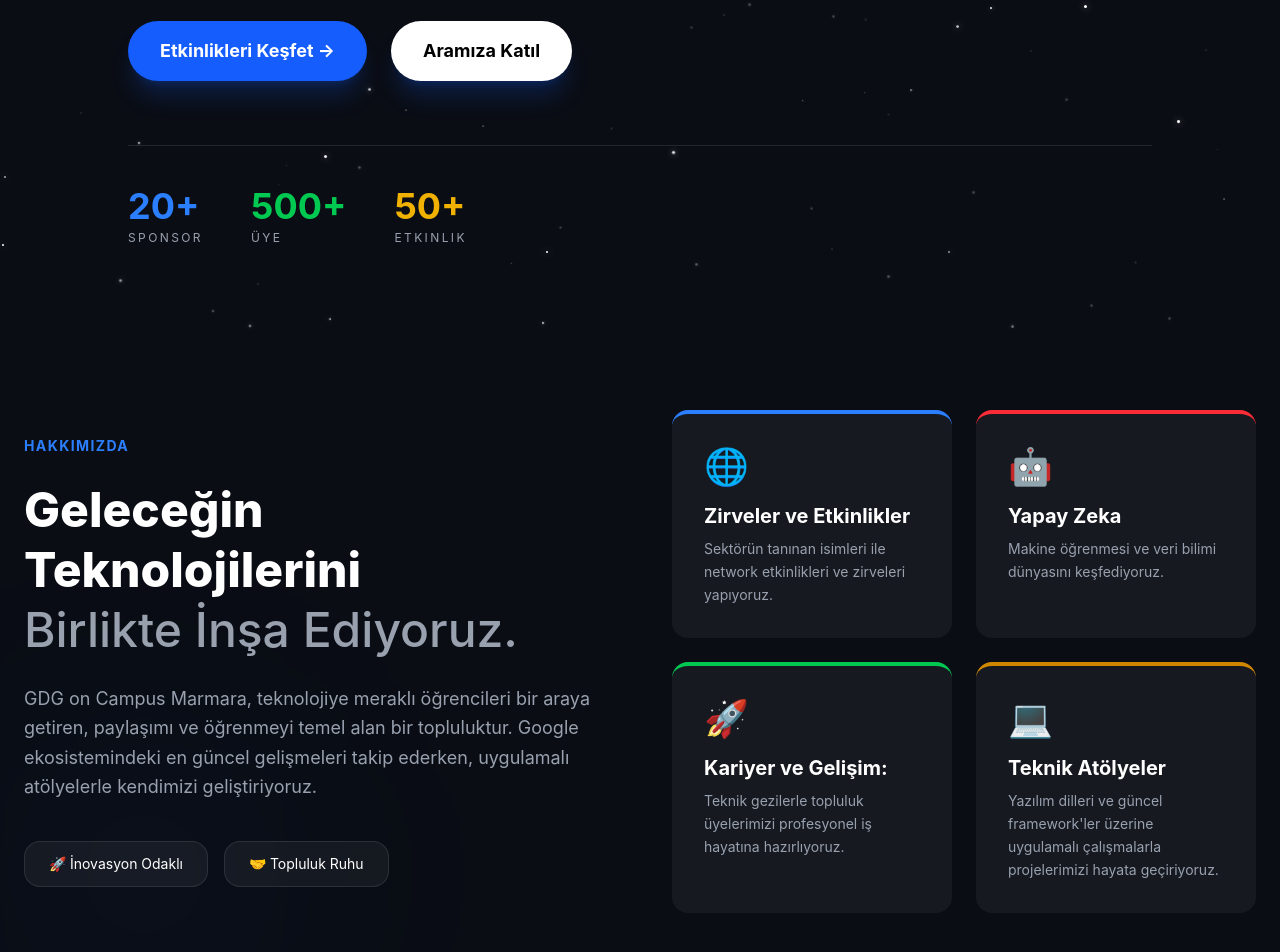
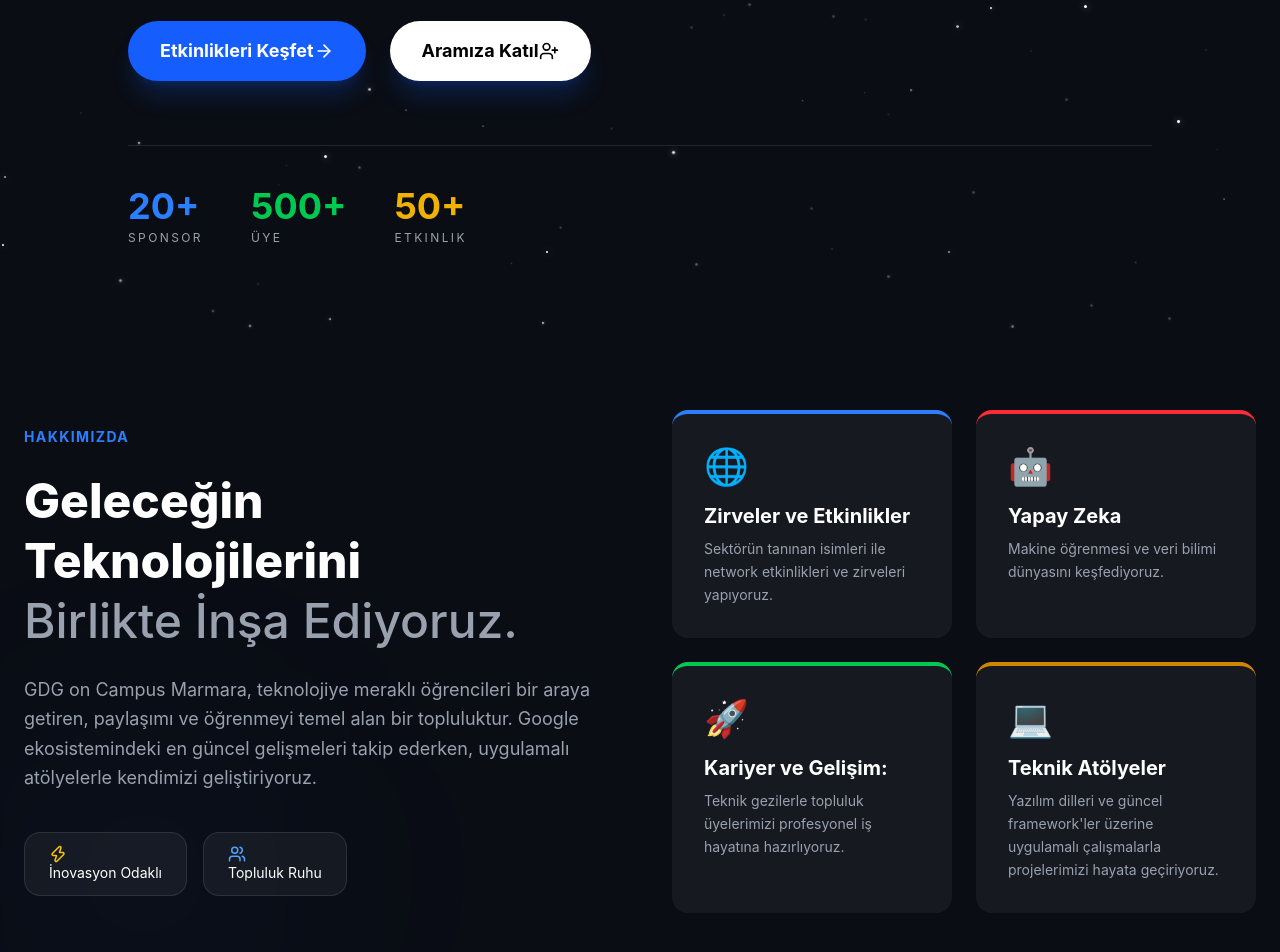
Before and after one commit to GDGonCampusMarmara/official-website, a React (Vite) app: page / in a window 1280 px wide. Shown: the part 470-1422 px from the top of the page. Built offline with nearby package versions, Linux system fonts and the light colour scheme; a web font is replaced by a local one.

Commit message:
about.jsx and hero.jsx have been standardized to comply with icon standardization.

```diff
--- a/src/sections/about.jsx
+++ b/src/sections/about.jsx
@@ -31,10 +31,10 @@ const About = () => {
             </p>
             <div className="flex gap-4 mt-4">
               <div className="px-6 py-3 bg-white/5 border border-white/10 rounded-2xl text-white text-sm">
-                🚀 İnovasyon Odaklı
+                <Icon name="Zap" size={18} className="text-yellow-400" /> İnovasyon Odaklı
               </div>
               <div className="px-6 py-3 bg-white/5 border border-white/10 rounded-2xl text-white text-sm">
-                🤝 Topluluk Ruhu
+                <Icon name="Users" size={18} className="text-blue-400" /> Topluluk Ruhu
               </div>
             </div>
           </div>
--- a/src/sections/hero.jsx
+++ b/src/sections/hero.jsx
@@ -26,8 +26,8 @@ const Hero = () => {
           </p>
 
           <div className="flex flex-wrap gap-6 mt-10">
-            <Button variant="primary">Etkinlikleri Keşfet →</Button>
-            <Button variant="secondary">Aramıza Katıl</Button>
+            <Button variant="primary">Etkinlikleri Keşfet <Icon name="ArrowRight" size={20} /></Button>
+            <Button variant="secondary">Aramıza Katıl <Icon name="UserPlus" size={20} /></Button>
           </div>
 
           <div className="flex flex-wrap gap-12 mt-16 border-t border-white/10 pt-10 w-full">
```
